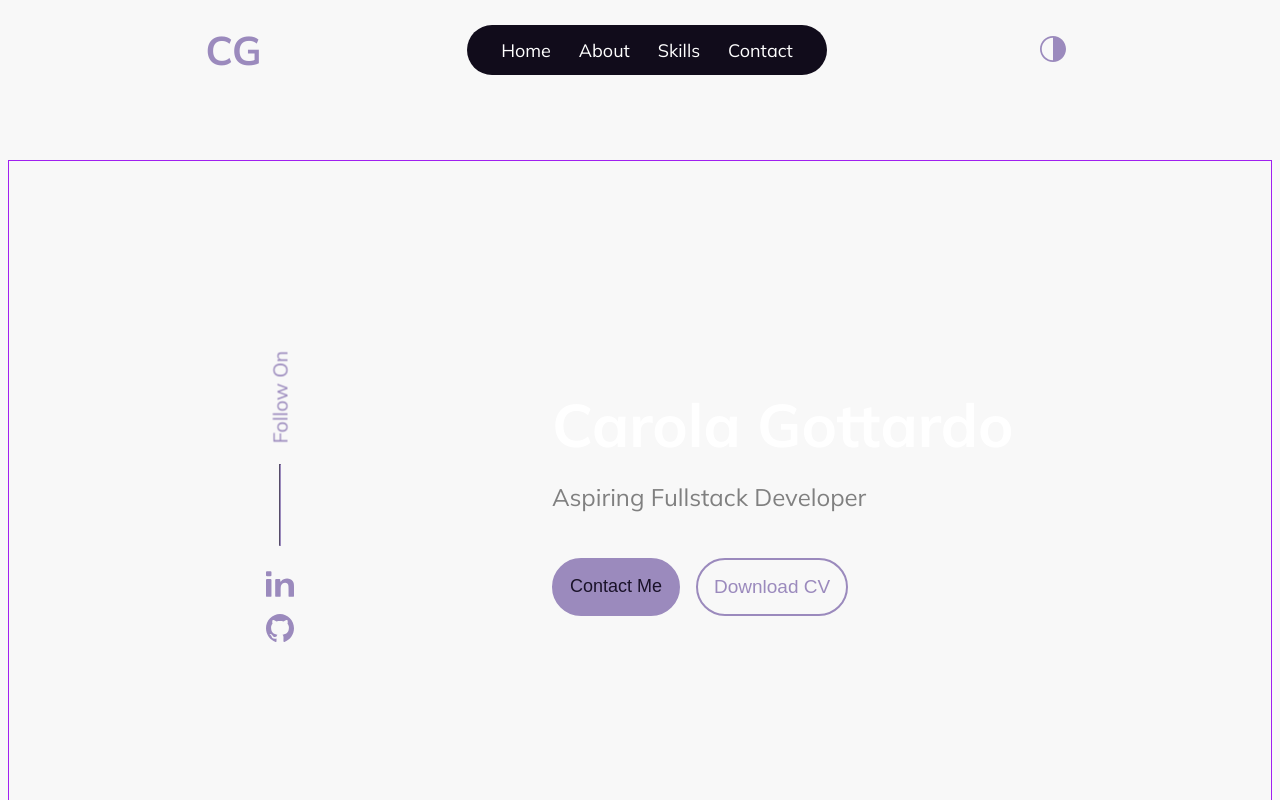
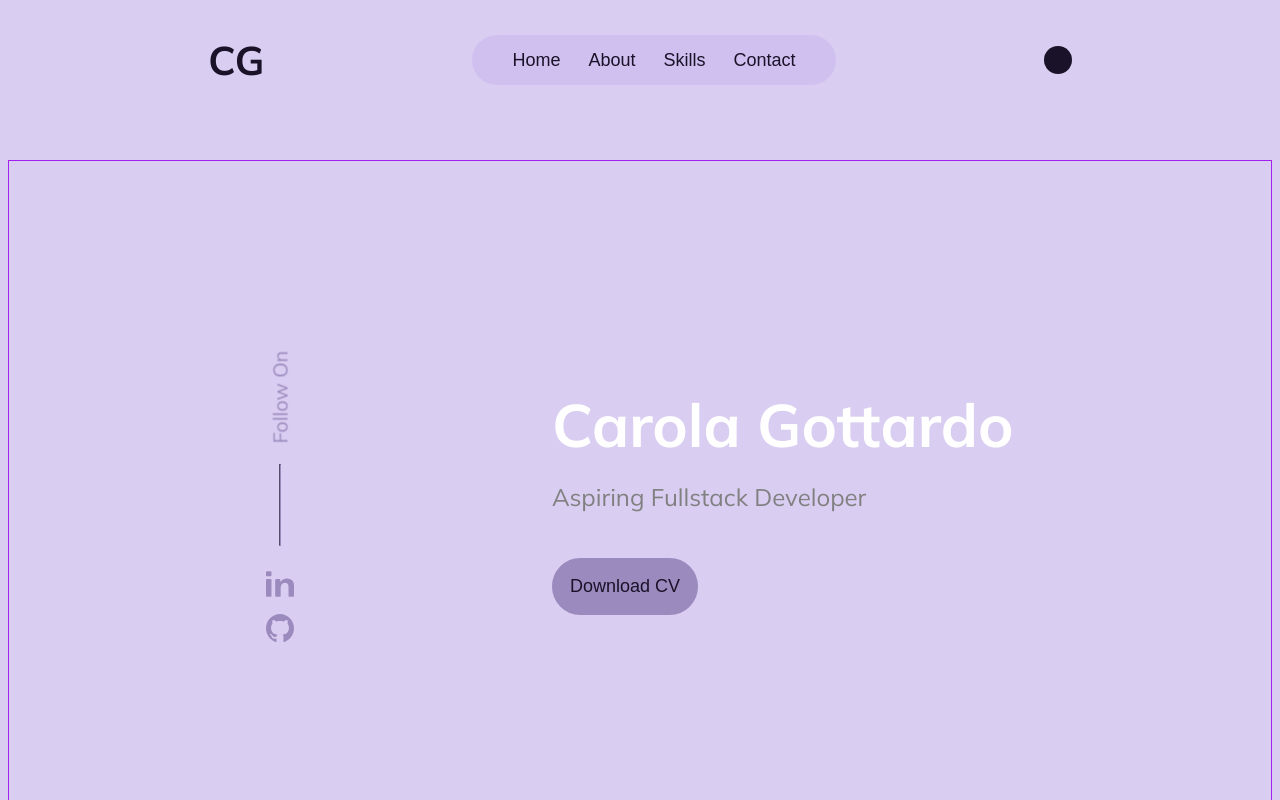
Before and after one commit to carolagottardo/react-sass-cv, a React (Vite) app: page / in a window 1280 px wide. Shown: the top 800 px of the page. Built offline with nearby package versions, Linux system fonts and the light colour scheme; a web font is replaced by a local one.

Commit message:
navbar (navie) - changed from ul to div !

```diff
--- a/src/components/Navie/Navie.css
+++ b/src/components/Navie/Navie.css
@@ -5,24 +5,54 @@
   justify-content: space-evenly;
   align-items: center;
   position: fixed;
-  top: 0;
+  top: 10px;
   left: 0;
 
   .navbar-logo {
-    color: #9b8abd;
     font-size: 40px;
     text-decoration: none;
     cursor: pointer;
   }
 
-  navbar-base.light {
-    background-color: #fff;
-    border-bottom: 1px solid #ddd;
+  &.light {
+    background-color: transparent;
+
+    .navbar-logo {
+      color: #1a1229;
+    }
+
+    .dl-button {
+      background-color: #1a1229;
+    }
+
+    .bg-nav {
+      background-color: #d0c0ef;
+    }
+
+    .buttons-style {
+      color: #1a1229;
+    }
   }
 
-  navbar-base.dark {
-    background-color: #222;
-    border-bottom: 1px solid #444;
+  &.dark {
+    background-color: transparent;
+
+    .navbar-logo {
+      color: #d9cdf1;
+    }
+
+    .dl-button {
+      background-color: #d9cdf1;
+    }
+
+    .bg-nav {
+      background-color: #130c1f;
+    }
+
+    .buttons-style {
+      color: #d9cdf1;
+    }
+  }
 }
 
 ul {
@@ -37,30 +67,30 @@ ul {
   padding-right: 20px;
 }
 
-li {
-  display: flex;
-  padding: 4px;
-
-  a {
-    color: white;
-    font-size: 18px;
-    text-align: center;
-    text-decoration: none;
-    padding: 10px;
-    cursor: pointer;
-  }
-
-  a:hover {
-    color: #9b8abd;
-  }
-
-  a:active {
-    color: #c1aeea;
-  }
+.dl-button {
+  border-color: transparent;
+  background-color: #d9cdf1;
+  cursor: pointer;
+  width: 28px;
+  height: 28px;
+  border-radius: 50%;
 }
 
-.light-dark-button {
+.bg-nav {
+  border-radius: 40px;
+  height: 50px;
+  display: flex;
+  align-items: center;
+  justify-content: center;
+  padding-left: 26px;
+  padding-right: 26px;
+}
+
+.buttons-style {
+  background-color: transparent;
   border-color: transparent;
-  background-color: transparent;
+  font-size: 18px;
   cursor: pointer;
+  margin: 6px;
+  height: 40px;
 }
--- a/src/components/Navie/Navie.jsx
+++ b/src/components/Navie/Navie.jsx
@@ -12,37 +12,32 @@ function Navie() {
     <nav className={`navbar-base ${theme}`}>
       <h1 class="navbar-logo">CG</h1>
 
-      <ul>
-        <li>
+      <div className="bg-nav">
+        <div className="buttons-nav">
+          <button className="buttons-style">
             <Link to="home" smooth={true} duration={500} offset={-160}>
               Home
             </Link>
-        </li>
-        <li>
+          </button>
+          <button className="buttons-style">
             <Link to="about" smooth={true} duration={500} offset={-160}>
               About
             </Link>
-        </li>
-        <li>
+          </button>
+          <button className="buttons-style">
             <Link to="skills" smooth={true} duration={500} offset={-160}>
               Skills
             </Link>
-        </li>
-        <li>
+          </button>
+          <button className="buttons-style">
             <Link to="contact" smooth={true} duration={500} offset={-160}>
               Contact
             </Link>
-        </li>
-      </ul>
+          </button>
+        </div>
+      </div>
 
-      <button class="light-dark-button" onClick={toggleTheme}>
-        <img
-          src={assets.darkmode}
-          width="26"
-          height="26"
-          alt="Toggle Theme"
-        ></img>
-      </button>
+      <button class="dl-button" onClick={toggleTheme}></button>
     </nav>
   );
 }
--- a/src/components/Sectionsy/Sectionsy.jsx
+++ b/src/components/Sectionsy/Sectionsy.jsx
@@ -20,8 +20,7 @@ function Sectionsy() {
           <h1>Carola Gottardo</h1>
           <p>Aspiring Fullstack Developer</p>
           <div className="buttonie-container">
-            <button className="buttonie-style1">Contact Me</button>
-            <button className="buttonie-style2">Download CV</button>
+            <button className="buttonie-style1">Download CV</button>
           </div>
         </div>
       </div>
--- a/src/index.css
+++ b/src/index.css
@@ -1,11 +1,9 @@
 body.light {
-  background-color: #f8f8f8;
-  color: #333;
+  background-color: #d9cdf1;
   transition: background-color 0.3s ease, color 0.3s ease;
 }
 
 body.dark {
-  background-color: #1a1a1a;
-  color: #eee;
+  background-color: #1a1229;
   transition: background-color 0.3s ease, color 0.3s ease;
 }
```
Lines whose indentation alone changed are shown as unchanged.
